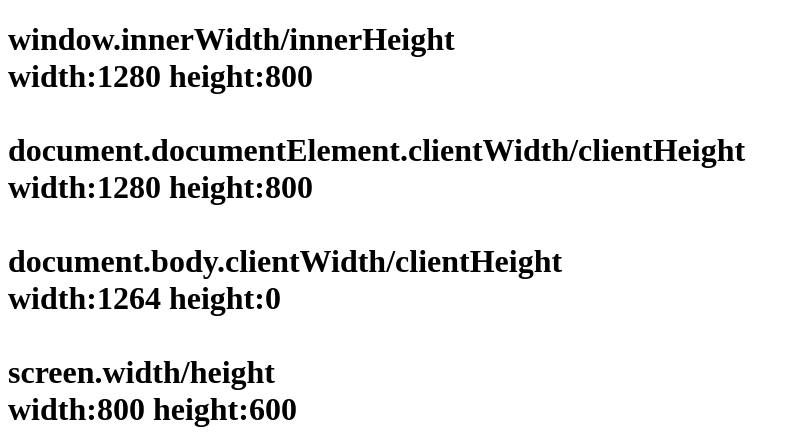
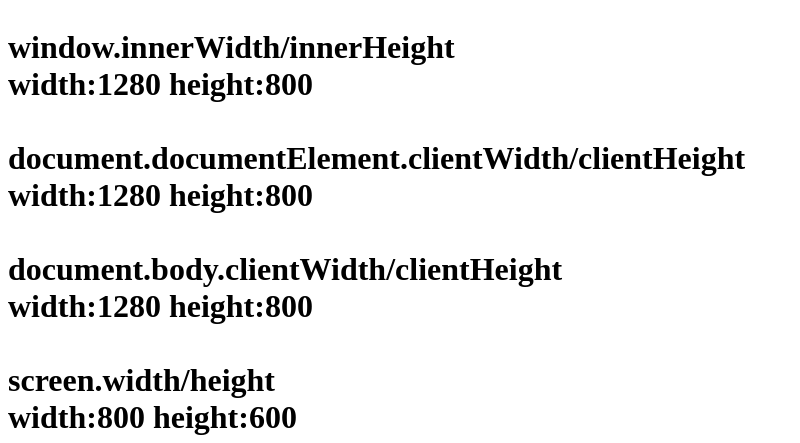
Before and after one commit to elena-selvasai/deviceChecker, a website: page index.html in a window 1280 px wide. Shown: the part 139-582 px from the top of the page, without its empty margins (0-800 px from the left). Drawn offline with Linux system fonts and the light colour scheme.

Commit message:
body size 화면 크기와 동일

```diff
--- a/index.html
+++ b/index.html
@@ -5,7 +5,7 @@
     <title>Title</title>
     <script src="https://cdnjs.cloudflare.com/ajax/libs/mobile-detect/1.4.5/mobile-detect.min.js"></script>
 </head>
-<body>
+<body style="height: 100%; width: 100%; position: absolute; overflow: hidden;">
 <div>
     <h1><span class="size_box"></span></h1>
     <h1><span class="text_box"></span></h1></div>
```
